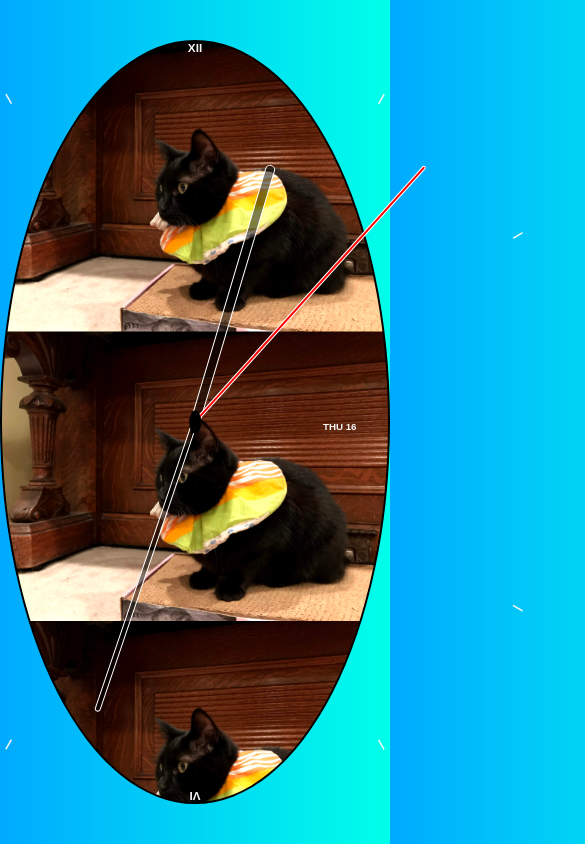
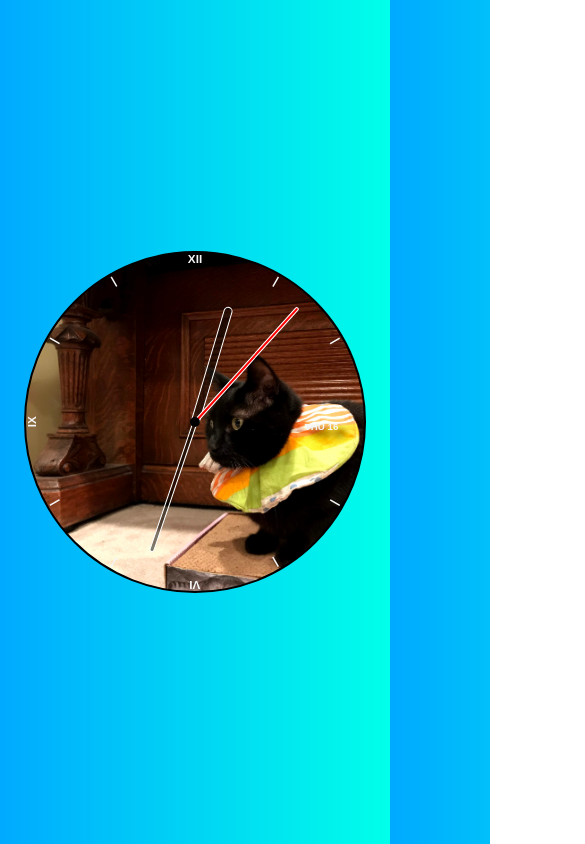
Before and after one commit to PMCarranza/Clock, a plain HTML site: page index.html in a window 390 px wide. Shown: the top 844 px of the page, 585 px wide, since content can reach past the window. Drawn offline with nearby package versions, Linux system fonts and the light colour scheme.

Commit message:
adds media queries to avoid the clock becoming an oval, adds a drop shadow to the day/date, adds content to readme

```diff
--- a/style/style.css
+++ b/style/style.css
@@ -12,7 +12,7 @@ body{
     width: 90vh;
     height: 90vh;
     background-image: url(../images/clock-face.jpg);
-    background-size: 100%;
+    background-size: cover;
     border-radius: 50%;
     border: 2px solid black;
     position: relative;
@@ -38,8 +38,9 @@ body{
     --rotation: 60deg;
 }
 
-/* .number3{
-} */
+#date{
+    text-shadow: 6px 6px 6px black;
+}
 
 .clock .number4{
     --rotation: 120deg;
@@ -125,3 +126,17 @@ body{
     left: 52.5%;
     transform: translate(-15%, 0%);
 }
+
+@media only screen and (max-width: 780px) {
+    .clock {
+        width: 50vh;
+        height: 50vh;
+    }
+  }
+
+  @media only screen and (max-width: 550px) {
+    .clock {
+        width: 40vh;
+        height: 40vh;
+    }
+  }
```
Also changed, not shown: index.html (+0 -1 lines), 2 other files.
